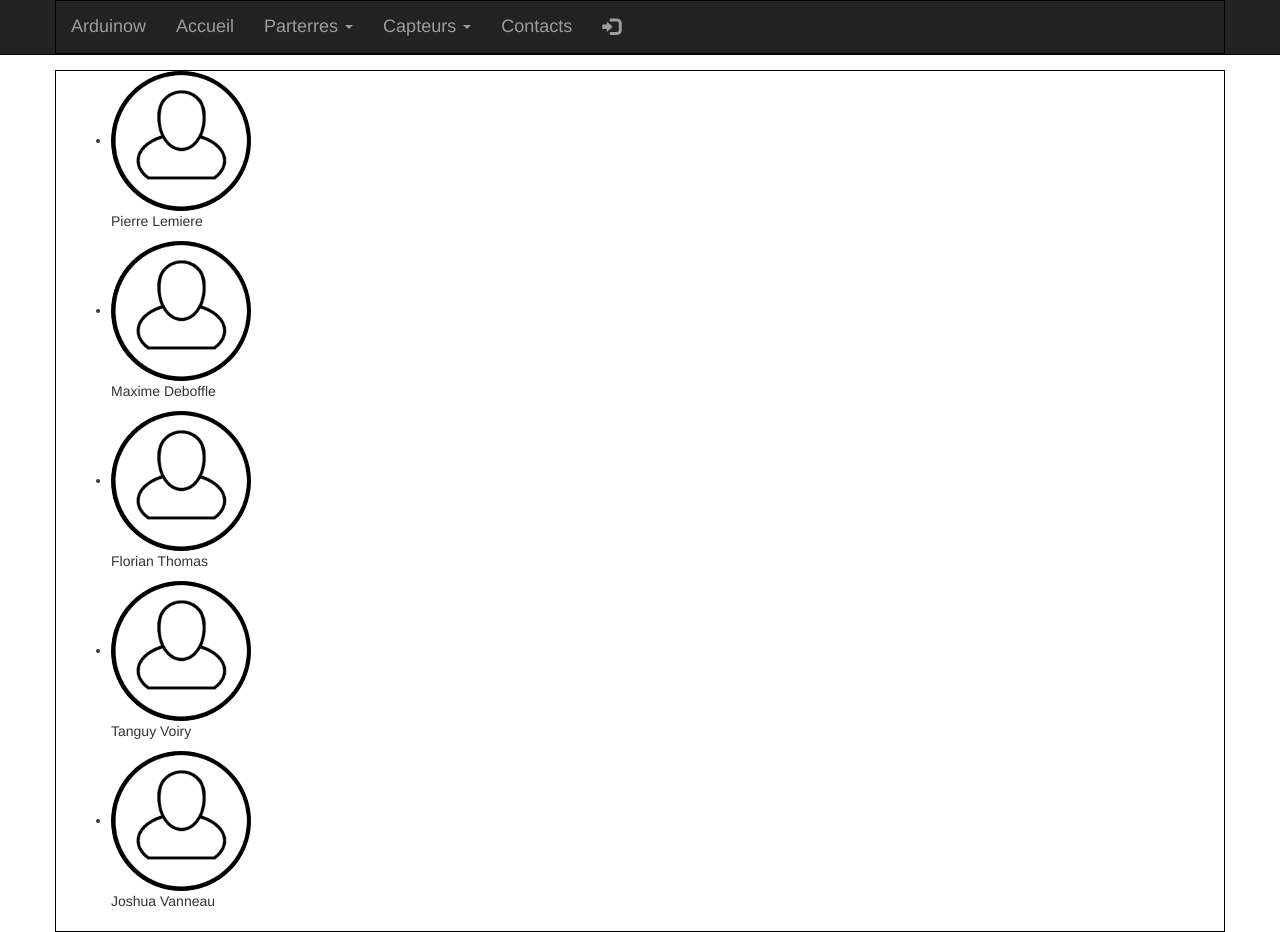
After one commit to JoshVanoz/ProjetCapteurs, a Flask app: page /Contacts/ in a window 1280 px wide. The commit adds this page. Run offline with Flask 2, Linux system fonts and the light colour scheme; some libraries are stand-ins or nearby versions.

Commit message:
ajout debut info parterre + contacts

```diff
--- a/NotreApli/Web/Apply/static/home.css
+++ b/NotreApli/Web/Apply/static/home.css
@@ -35,3 +35,6 @@ aside{
 #navbar{
   font-size: large;
 }
+.navbar-nav > li:hover{
+  border-bottom: solid white;
+}
--- /dev/null
+++ b/NotreApli/Web/Apply/templates/contacts.html
@@ -0,0 +1,26 @@
+{% extends "header.html" %}
+
+{% block main %}
+<ul class="contacts">
+  <li class="contacts-item">
+    <img class="img-circle" src="{{url_for('static',filename='artiste_circle.png')}}" alt="Generic placeholder image" width="140" height="140">
+    <p>Pierre Lemiere</p>
+  </li>
+  <li class="contacts-item">
+    <img class="img-circle" src="{{url_for('static',filename='artiste_circle.png')}}" alt="Generic placeholder image" width="140" height="140">
+    <p>Maxime Deboffle</p>
+  </li>
+  <li class="contacts-item">
+    <img class="img-circle" src="{{url_for('static',filename='artiste_circle.png')}}" alt="Generic placeholder image" width="140" height="140">
+    <p>Florian Thomas</p>
+  </li>
+  <li class="contacts-item">
+    <img class="img-circle" src="{{url_for('static',filename='artiste_circle.png')}}" alt="Generic placeholder image" width="140" height="140">
+    <p>Tanguy Voiry</p>
+  </li>
+  <li class="contacts-item">
+    <img class="img-circle" src="{{url_for('static',filename='artiste_circle.png')}}" alt="Generic placeholder image" width="140" height="140">
+    <p>Joshua Vanneau</p>
+  </li>
+</ul>
+{% endblock %}
--- a/NotreApli/Web/Apply/templates/header.html
+++ b/NotreApli/Web/Apply/templates/header.html
@@ -14,7 +14,7 @@
 
         <div id="navbar" class="collapse navbar-collapse">
           <ul class="nav navbar-nav">
-            <li class="active"><a href="{{ url_for('home') }}">Accueil</a></li>
+            <li><a href="{{ url_for('home') }}">Accueil</a></li>
             <!-- dropdown -->
             <li class="dropdown">
               <a href="#" class="dropdown-toggle" data-toggle="dropdown" role="button" aria-haspopup="true" aria-expanded="false">Parterres <span class="caret"></span></a>
@@ -33,8 +33,7 @@
                 <li><a href="#">Ajouter capteur</a></li>
               </ul>
             <!-- end nav bar -->
-            <li><a href="#about">About</a></li>
-            <li><a href="#contact">Contact</a></li>
+            <li><a href="{{ url_for('contacts') }}">Contacts</a></li>
 
           </ul>
           <ul class="nav navbar-nav navbar-right">
--- a/NotreApli/Web/Apply/templates/mesParterre.html
+++ b/NotreApli/Web/Apply/templates/mesParterre.html
@@ -3,7 +3,7 @@
 {% block content %}
 <aside>
   {% for parterre in mesParterre %}
-  <p><a href="#">{{parterre.nomP}}</a></p>
+  <p><a href="{{ url_for('parterre_info') }}">{{parterre.nomP}}</a></p>
   {% endfor %}
 </aside>
 
--- /dev/null
+++ b/NotreApli/Web/Apply/templates/parterre-info.html
@@ -0,0 +1,5 @@
+{% extends "header.html" %}
+
+{% block main %}
+
+{% endblock %}
--- a/NotreApli/Web/Apply/views.py
+++ b/NotreApli/Web/Apply/views.py
@@ -46,3 +46,11 @@ def login():
     return render_template(
         "login.html",
         form = f)
+
+@app.route("/Contacts/")
+def contacts():
+    return render_template("contacts.html")
+
+@app.route("/Parterre/info")
+def parterre_info():
+    return render_template("parterre-info.html")
```
Also changed, not shown: NotreApli/Web/Apply/static/artiste_circle.png (added).
